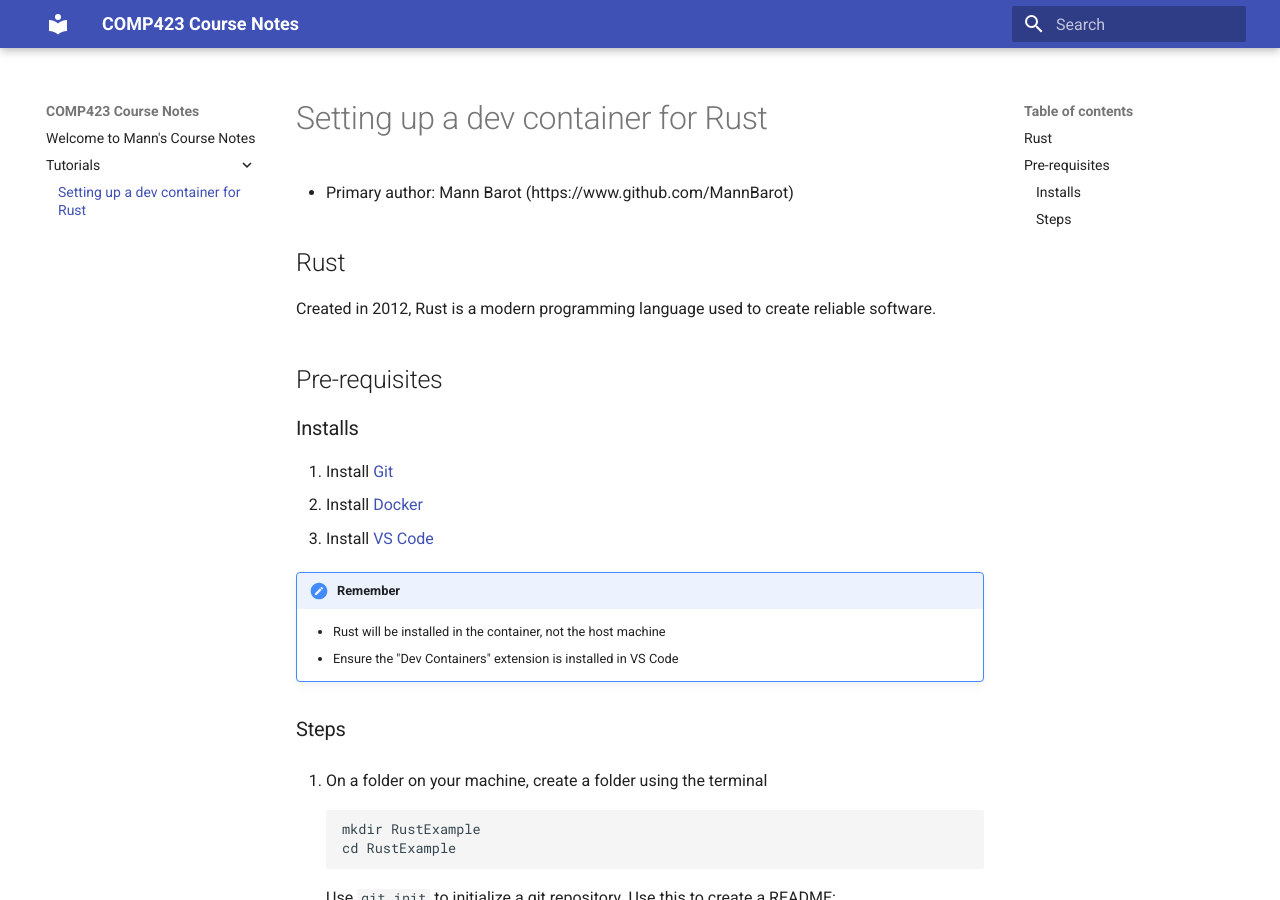
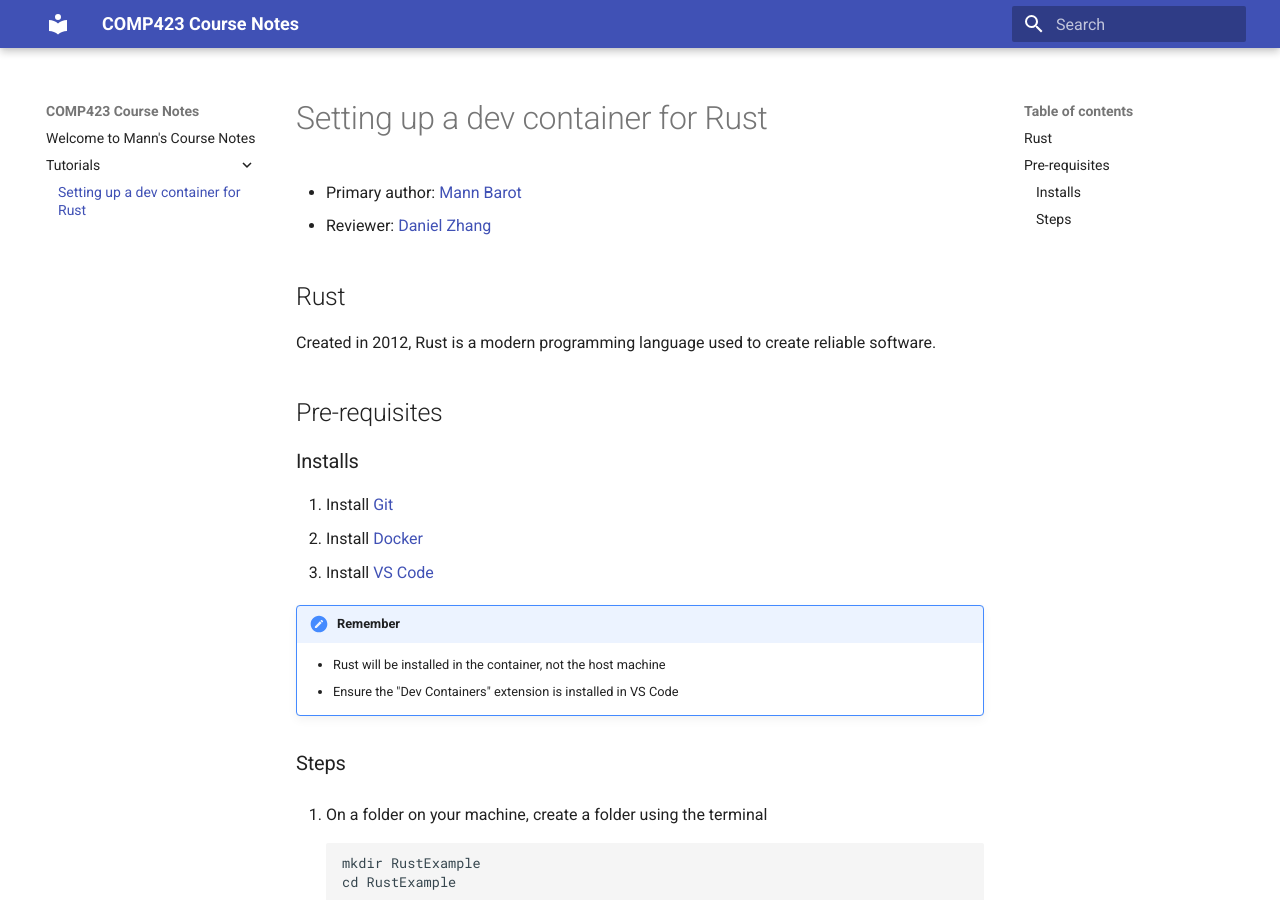
Before and after one commit to MannBarot/comp423-course-notes, an MkDocs documentation site: the page built from docs/tutorials/rust-setup.md, in a window 1280 px wide and 900 px high. Built offline with MkDocs 1.6.1 and Material for MkDocs 9.7.7, drawn with Linux system fonts in a browser that asks for light colours.

Commit message:
added partner reviewer name

```diff
--- a/docs/tutorials/rust-setup.md
+++ b/docs/tutorials/rust-setup.md
@@ -1,6 +1,7 @@
 # Setting up a dev container for Rust
 
-* Primary author: Mann Barot (https://www.github.com/MannBarot)
+* Primary author: [Mann Barot](https://www.github.com/MannBarot)
+* Reviewer: [Daniel Zhang](https://www.github.com/D123aniel)
 
 ## Rust
 
```
Also changed, not shown: assets/background.css (line endings or trailing spaces), docs/index.md (line endings or trailing spaces), mkdocs.yml (line endings or trailing spaces).
